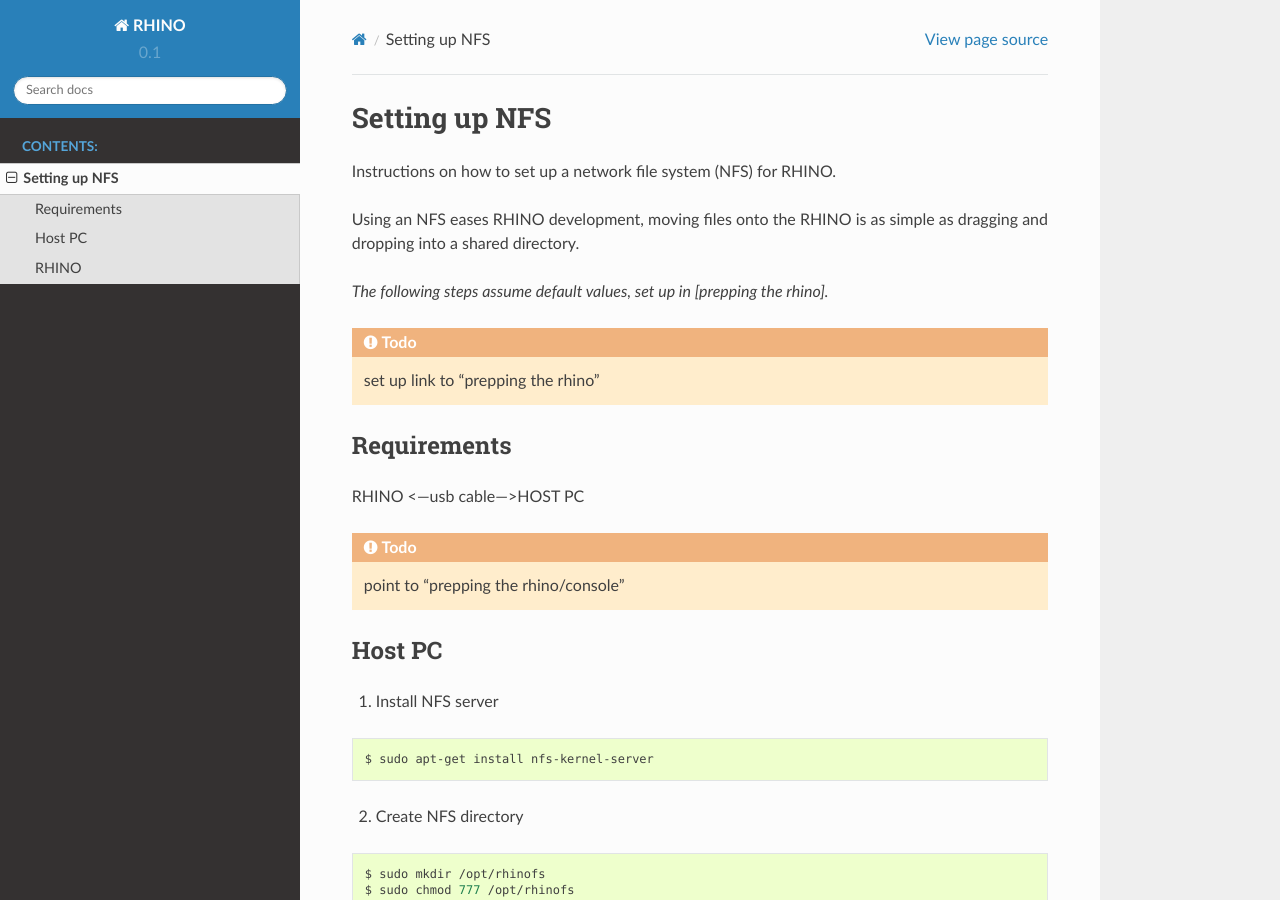
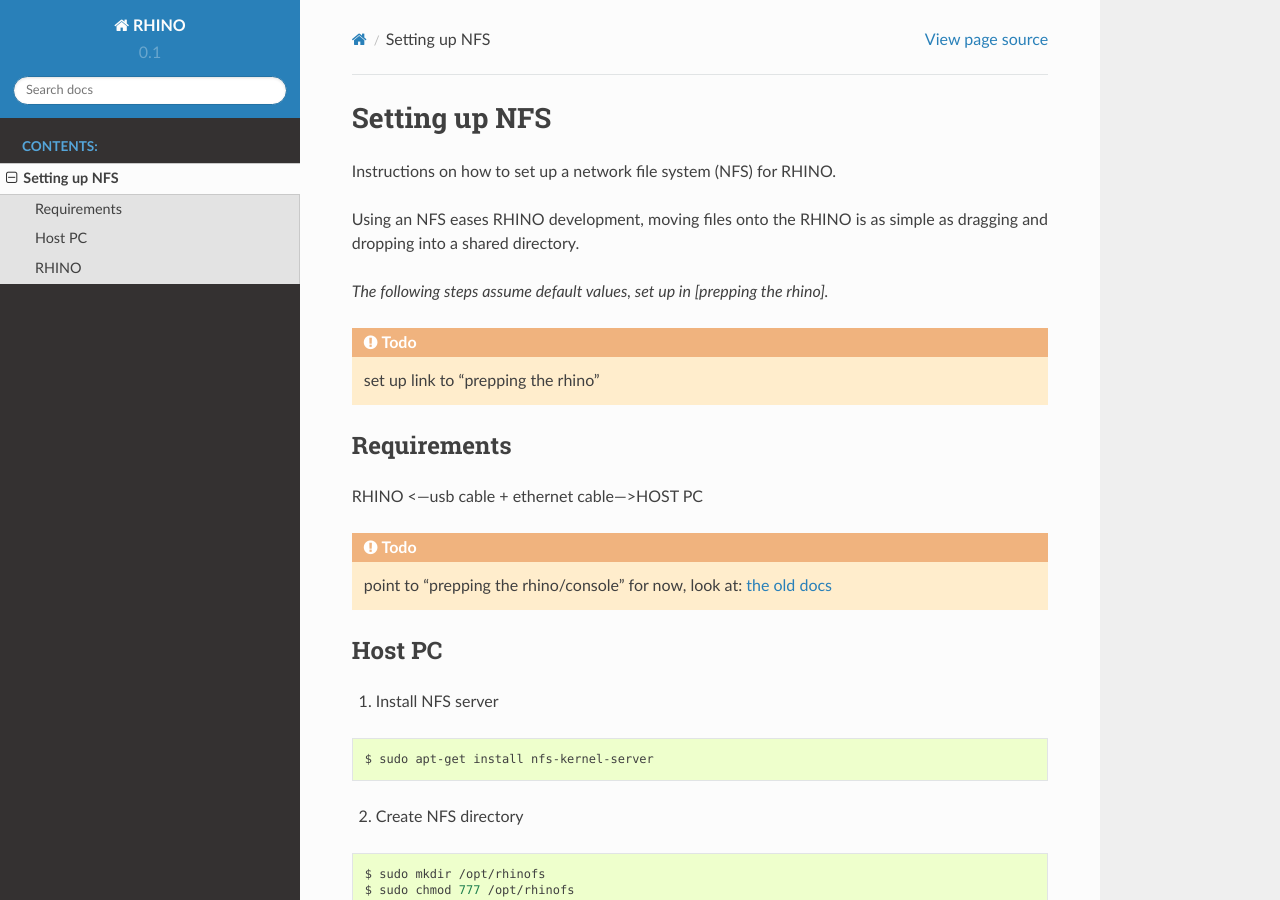
Before and after one commit to SDRG-UCT/RHINO_CALF, a Sphinx documentation site: the page built from documentation/setting_up_nfs.rst, in a window 1280 px wide and 900 px high. Built offline with Sphinx 7.4.7 and the Read the Docs theme 2.0.0, drawn with Linux system fonts in a browser that asks for light colours.

Commit message:
add link to old docs

```diff
--- a/documentation/setting_up_nfs.rst
+++ b/documentation/setting_up_nfs.rst
@@ -16,10 +16,12 @@ Using an NFS eases RHINO development, moving files onto the RHINO is as simple a
 
 Requirements
 ------------
-RHINO <---usb cable--->HOST PC
+RHINO <---usb cable + ethernet cable--->HOST PC
 
 .. todo::
   point to "prepping the rhino/console"
+  for now, look at: `the old docs <https://github.com/SDRG-UCT/RHINO_CALF/tree/documentation/quickstart>`_
+
 
 Host PC
 -------
```
